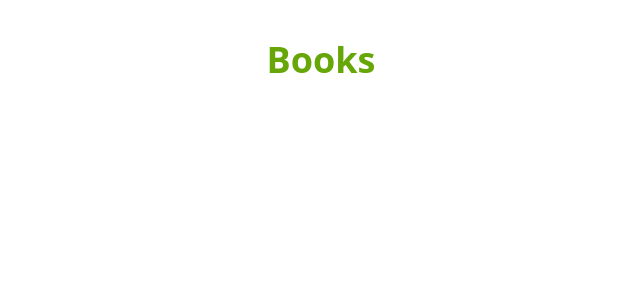
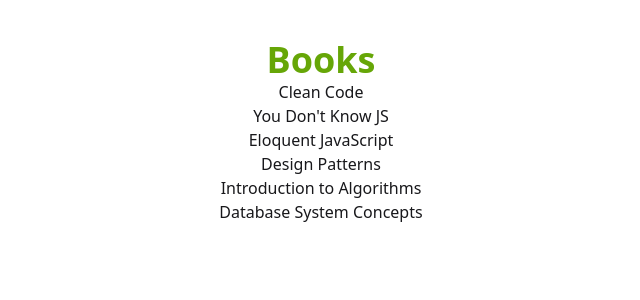
Before and after one commit to MizanRbf/mbbl, a Next.js app: page /books in a window 1280 px wide. Shown: the top 300 px of the page, without its empty margins (319-959 px from the left). Built offline with nearby package versions, Linux system fonts and the light colour scheme.

Commit message:
books data created and also a component created

```diff
--- /dev/null
+++ b/src/app/Components/Books/BookCard.jsx
@@ -0,0 +1,12 @@
+import React from "react";
+
+const BookCard = ({ book }) => {
+  const { title, image, author } = book;
+  return (
+    <div>
+      <p>{title}</p>
+    </div>
+  );
+};
+
+export default BookCard;
--- a/src/app/books/page.js
+++ b/src/app/books/page.js
@@ -1,4 +1,62 @@
 import React from "react";
+import BookCard from "../Components/Books/BookCard";
+const books = [
+  {
+    book_id: 1,
+    title: "Clean Code",
+    author: "Robert C. Martin",
+    category: "Programming",
+    price: 45.99,
+    published_year: 2008,
+    image:
+      "https://images-na.ssl-images-amazon.com/images/I/41-sN-mzwKL._SX374_BO1,204,203,200_.jpg",
+  },
+  {
+    book_id: 2,
+    title: "You Don't Know JS",
+    author: "Kyle Simpson",
+    category: "JavaScript",
+    price: 39.99,
+    published_year: 2015,
+    image: "https://images-na.ssl-images-amazon.com/images/I/81kqrwS1nNL.jpg",
+  },
+  {
+    book_id: 3,
+    title: "Eloquent JavaScript",
+    author: "Marijn Haverbeke",
+    category: "JavaScript",
+    price: 34.5,
+    published_year: 2018,
+    image: "https://eloquentjavascript.net/img/cover.jpg",
+  },
+  {
+    book_id: 4,
+    title: "Design Patterns",
+    author: "Erich Gamma",
+    category: "Software Engineering",
+    price: 49.99,
+    published_year: 1994,
+    image: "https://images-na.ssl-images-amazon.com/images/I/81gtKoapHFL.jpg",
+  },
+  {
+    book_id: 5,
+    title: "Introduction to Algorithms",
+    author: "Thomas H. Cormen",
+    category: "Algorithms",
+    price: 59.99,
+    published_year: 2009,
+    image: "https://images-na.ssl-images-amazon.com/images/I/61Mw06x2XcL.jpg",
+  },
+  {
+    book_id: 6,
+    title: "Database System Concepts",
+    author: "Abraham Silberschatz",
+    category: "Database",
+    price: 54.99,
+    published_year: 2011,
+    image: "https://images-na.ssl-images-amazon.com/images/I/81-QB7nDh4L.jpg",
+  },
+];
 
 const page = () => {
   return (
@@ -7,7 +65,9 @@
       <p className="text-4xl font-bold text-primary">Books</p>
       {/* Books */}
       <div>
-        <div className=""></div>
+        {books.map((book) => (
+          <BookCard key={book.id} book={book}></BookCard>
+        ))}
       </div>
     </div>
   );
```
